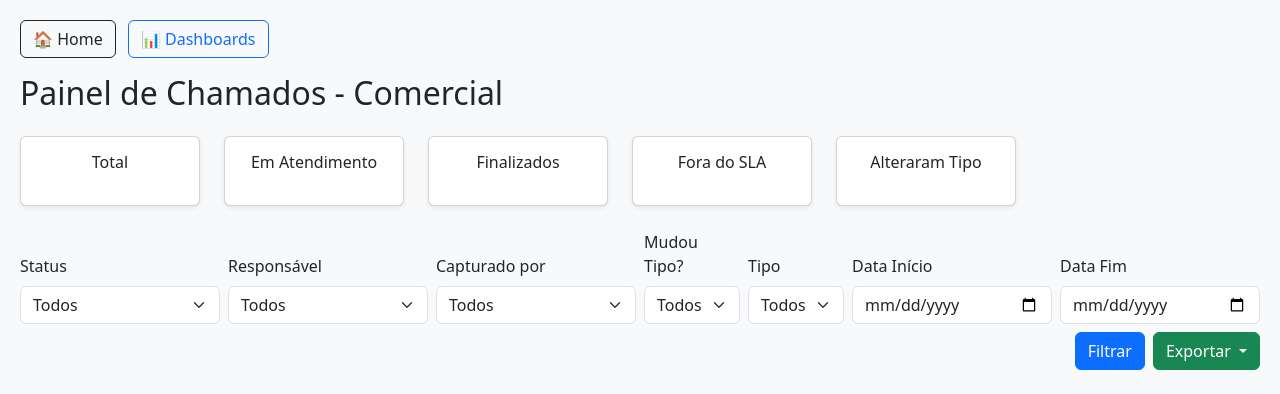
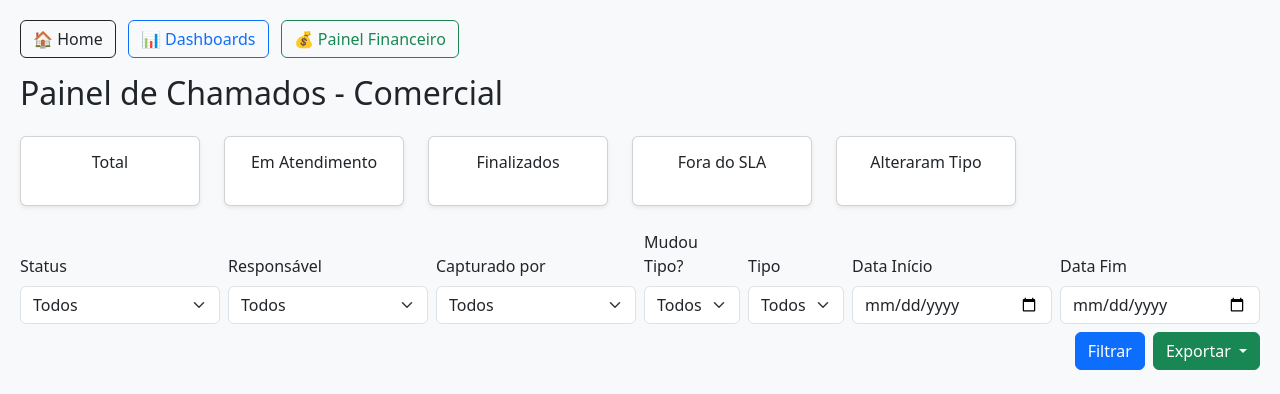
Before and after one commit to jflrealty/painel-chamados, a FastAPI app: template templates/painel.html in a window 1280 px wide. Shown: the top 394 px of the page. Run offline with FastAPI, Linux system fonts and the light colour scheme; the template is opened without the code that fills it, so the values that code supplies are empty; some libraries are stand-ins or nearby versions.

Commit message:
Update painel.html

```diff
--- a/templates/painel.html
+++ b/templates/painel.html
@@ -22,6 +22,7 @@
   <div class="mb-3">
     <a class="btn btn-outline-dark" href="/painel">🏠 Home</a>
     <a class="btn btn-outline-primary ms-2" href="/dashboards">📊 Dashboards</a>
+    <a class="btn btn-outline-success ms-2" href="/painel-financeiro">💰 Painel Financeiro</a>
   </div>
 
   <h2 class="mb-4">Painel de Chamados - Comercial</h2>
```
